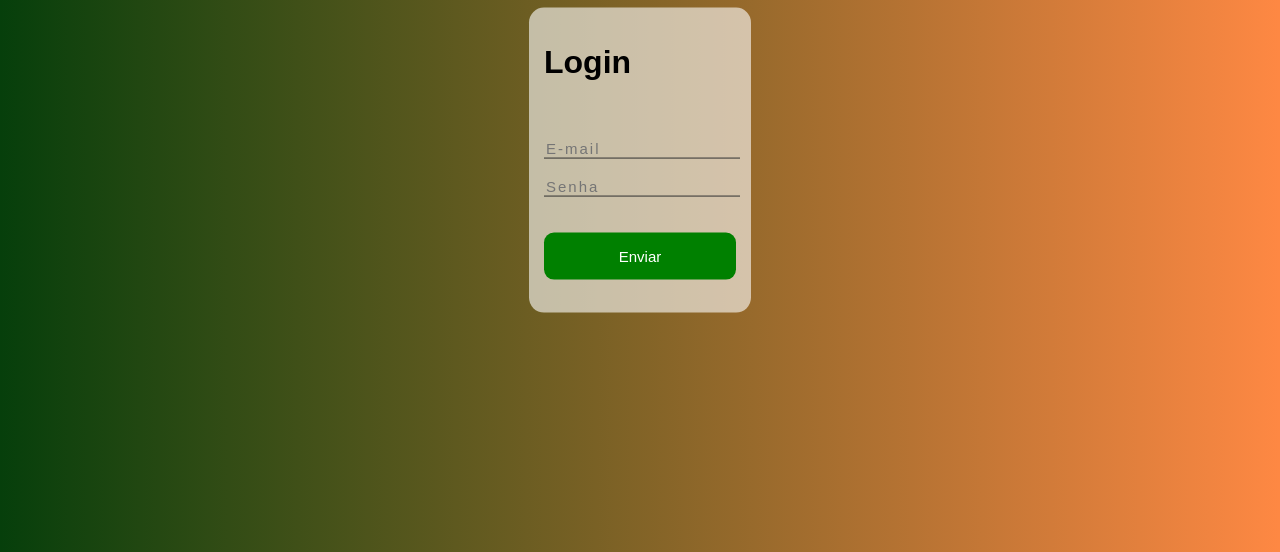
After one commit to jumalisilva/formulario-de-cadastro-php-mysql, a PHP site: page /login.php in a window 1280 px wide. The commit adds this page. Shown: the top 552 px of the page. Run offline with PHP 8.4, Linux system fonts and the light colour scheme.

Commit message:
UC13 - Back

```diff
--- a/formsbanco/config.php
+++ b/formsbanco/config.php
@@ -7,6 +7,8 @@ $dbName = 'siteClientes';
 
 $conexao = new mysqli($dbHost, $dbUsername, $dbPassword, $dbName);
 
+/* TESTANDO se a conexão funcionava
+
 if($conexao -> connect_errno)
     {
         echo "Erro";
@@ -15,5 +17,6 @@ else
     {
         echo "Conexão efetuada com sucesso";
     }
+*/
 
 ?>
--- /dev/null
+++ b/formsbanco/login.php
@@ -0,0 +1,23 @@
+<!DOCTYPE html>
+<html lang="pt-br">
+<head>
+    <meta charset="UTF-8">
+    <meta name="viewport" content="width=device-width, initial-scale=1.0">
+    <title>Tela de Login</title>
+    <link rel="stylesheet" href="telalogin.css">
+</head>
+<body>
+    <div class="box">
+        <h1>Login</h1>
+        <br><br>
+        <form action="testarlogar.php" method="POST">
+            <input type="text" name="email" placeholder="E-mail" class="inputUser">
+            <br><br>
+            <input type="password" name="senha" placeholder="Senha" class="inputUser">
+            <br><br><br>
+            <input class="btn-novo" type="submit" name="submit" value="Enviar">
+            <br><br>
+        </form>
+    </div>
+</body>
+</html>
--- /dev/null
+++ b/formsbanco/telalogin.css
@@ -0,0 +1,37 @@
+body {
+    font-family: Arial, Helvetica, sans-serif;
+    background-image: linear-gradient(to right, rgb(6, 63, 11), rgb(254, 136, 67));
+}
+
+.box {
+    color: black;
+    position: absolute;
+    top: 20%;
+    left: 50%;
+    transform: translate(-50%, -50%);
+    background-color: rgba(255, 255, 255, 0.6);
+    padding: 15px;
+    border-radius: 15px;
+    width: 15%;
+}
+
+.inputUser {
+    background: none;
+    border: none;
+    border-bottom: 1px solid rgb(49, 49, 49);
+    outline: none;
+    color: rgb(28, 28, 28);
+    font-size: 15px;
+    width: 100%;
+    letter-spacing: 2px;
+}
+
+.btn-novo {
+    background-color: green;
+    border: none;
+    color: white;
+    border-radius: 10px;
+    padding: 15px;
+    width: 100%;
+    font-size: 15px;
+}
```
Also changed, not shown: formsbanco/formulario.php (+34 -3 lines), formsbanco/homedosistema.php (added, +28 -0 lines), formsbanco/testarlogar.php (added, +50 -0 lines). Lines whose indentation alone changed are shown as unchanged.
